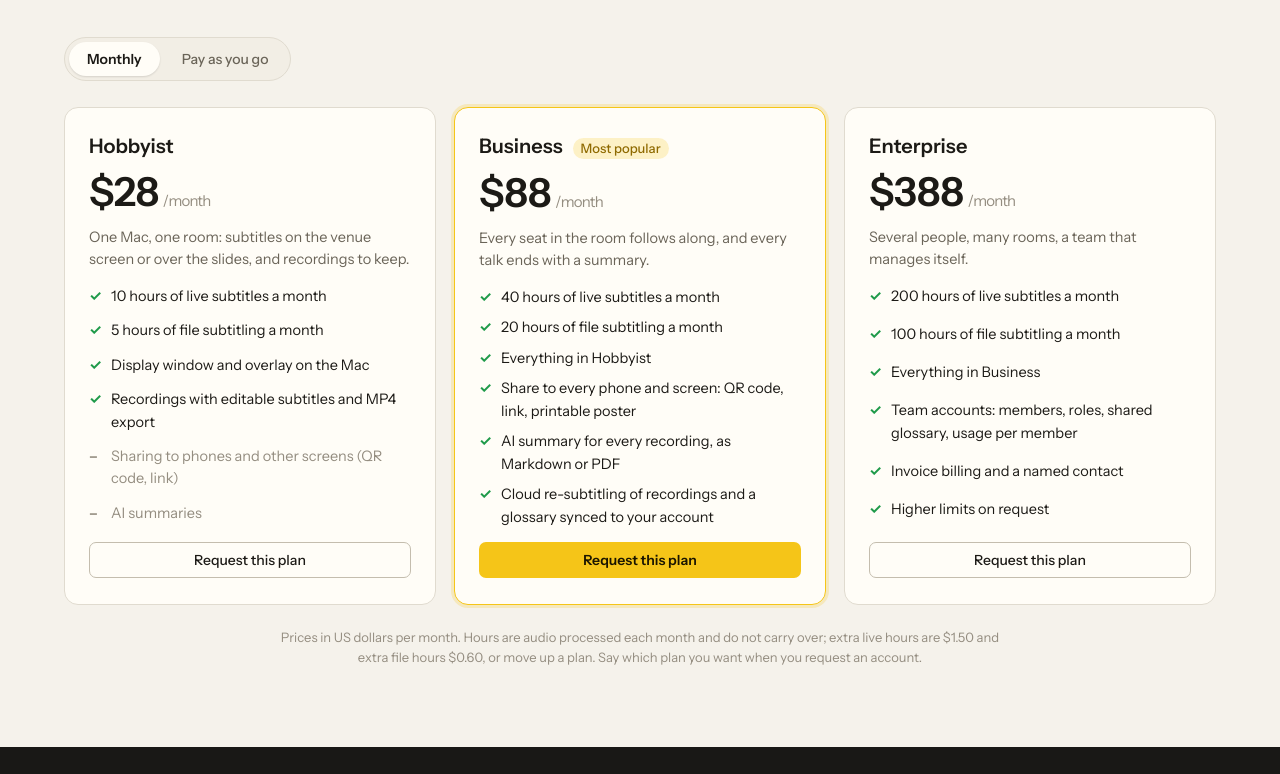
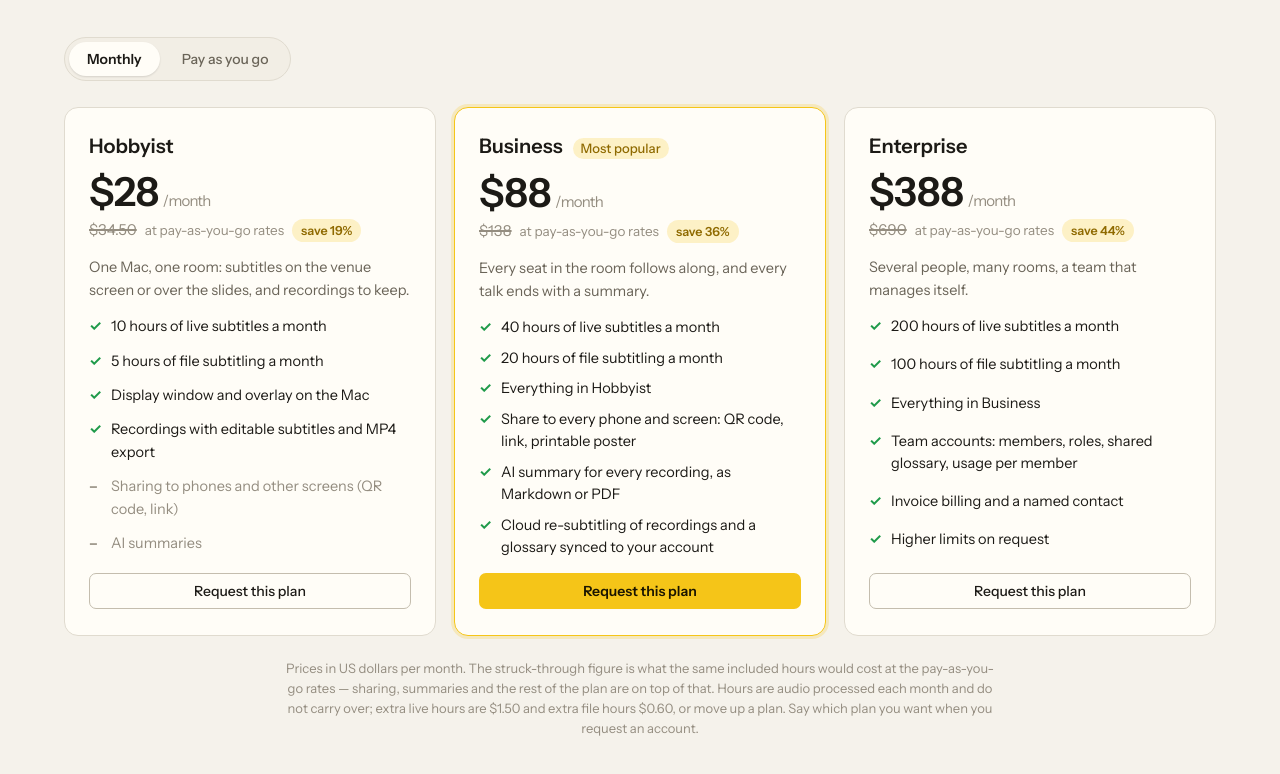
Before and after one commit to AlexLaFF/SeeSubtitles, a website: page web/site.html in a window 1280 px wide. Shown: the part 2806-3580 px from the top of the page. Drawn offline with Linux system fonts and the light colour scheme; no server answers.

Commit message:
Each monthly tier shows what its hours would cost pay as you go, struck through
The saving was implicit: you had to read the rate card, multiply and compare. Each plan card now carries
the same included hours priced at the pay-as-you-go rates, struck through, with the percentage saved —
Hobbyist $34.50 → $28 (19%), Business $138 → $88 (36%), Enterprise $690 → $388 (44%).

Computed from RATES and the plans' own liveHours/fileHours rather than written down a second time, so
retuning either side keeps the comparison honest, and a tier that did not actually save shows nothing.
The footnote says the figure covers the included hours only: sharing and summaries are on top.

Co-Authored-By: Claude Opus 5 <noreply@anthropic.com>

```diff
--- a/web/site.css
+++ b/web/site.css
@@ -127,6 +127,9 @@ html[lang^="zh"] .site .hero h1 em { font-family: var(--cjk); font-style: normal
 .site .plan h3 small { font: 500 13px/1 var(--ui); color: var(--accent-text); background: var(--accent-soft); padding: 4px 8px; border-radius: 999px; }
 .site .plan .price { font: 600 40px/1 var(--ui); letter-spacing: -.02em; }
 .site .plan .price small { font: 400 15px/1 var(--ui); color: var(--fg-3); margin-left: 4px; }
+.site .plan .compare { display: flex; align-items: baseline; gap: 8px; flex-wrap: wrap; margin: -8px 0 0; font-size: 13.5px; color: var(--fg-3); }
+.site .plan .compare s { color: var(--fg-3); text-decoration-thickness: 1.5px; font-size: 15px; }
+.site .plan .compare .save { color: var(--accent-text); background: var(--accent-soft); font-weight: 600; font-size: 12.5px; padding: 2px 9px; border-radius: 999px; }
 .site .plan .for { color: var(--fg-2); font-size: 14.5px; min-height: 42px; margin: 0; }
 .site .plan ul { list-style: none; margin: 0; padding: 0; display: grid; gap: 8px; font-size: 14.5px; color: var(--fg); flex: 1; }
 .site .plan li { padding-left: 22px; position: relative; }
--- a/web/site.js
+++ b/web/site.js
@@ -9,9 +9,10 @@
       'req.title': '账号需申请开通', 'req.body': '没有自助注册。告诉我们你要为什么加字幕；我们邮件回复并为你开通。已有账号？<a href="/login">登录</a>。',
       'price.h2': '价格', 'price.sub': '两种付费方式。都包含 Mac 应用、网页版，以及只保存在你 Mac 上的录音。',
       'price.mode.month': '按月订阅', 'price.mode.payg': '按用量付费',
-      'price.fine.month': '价格为每月美元。小时数指每月处理的音频时长，不结转；超出部分实时字幕每小时 $1.50、文件字幕每小时 $0.60，或升级方案。申请账号时说明你想要的方案。',
+      'price.fine.month': '价格为每月美元。划掉的金额是同样的包含小时数按“按用量付费”单价计算的费用——分享、AI 总结等功能还在此之外。小时数指每月处理的音频时长，不结转；超出部分实时字幕每小时 $1.50、文件字幕每小时 $0.60，或升级方案。申请账号时说明你想要的方案。',
       'price.fine.payg': '只为实际处理的用量付费，没有月费。额度预先购买，不过期；由我们人工开票并在你的账号上设置费率。分享到手机和其他屏幕仍属于按月订阅。',
       'plan.pick': '申请此方案', 'plan.month': '/月', 'plan.contact': '联系我们',
+      'plan.vsPayg': '按用量付费价', 'plan.save': '省 {pct}%',
       'hero.h1': '让<em>现场每一个人</em>都看得见字幕。',
       'hero.p': '粤语进，普通话字幕出——实时显示在会场屏幕、幻灯片之上，以及全场每一部手机。散场时，录音、字幕和摘要都已经在手。',
       'cta.download': '下载 macOS 版', 'cta.web': '打开网页版', 'hero.fine': 'macOS 13 或以上、Apple 芯片 · 文件字幕可在任何浏览器使用',
@@ -46,8 +47,9 @@
   T.en = {
     'form.sent': 'Thanks. We will reply to {email}.', 'form.err': 'Please give an email address we can reply to.',
     'dl.version': 'See Subtitles {version} · macOS 13 or later, Apple silicon', 'dl.none': 'No build is published for download yet; log in or request an account.',
-    'price.fine.month': 'Prices in US dollars per month. Hours are audio processed each month and do not carry over; extra live hours are $1.50 and extra file hours $0.60, or move up a plan. Say which plan you want when you request an account.',
+    'price.fine.month': 'Prices in US dollars per month. The struck-through figure is what the same included hours would cost at the pay-as-you-go rates — sharing, summaries and the rest of the plan are on top of that. Hours are audio processed each month and do not carry over; extra live hours are $1.50 and extra file hours $0.60, or move up a plan. Say which plan you want when you request an account.',
     'price.fine.payg': 'Pay only for what you process — no monthly fee. Credit is bought up front and does not expire; we invoice by hand and set the rate on your account. Sharing to phones and other screens stays on the monthly plans.',
+    'plan.vsPayg': 'at pay-as-you-go rates', 'plan.save': 'save {pct}%',
     'rate.free': 'Free', 'rate.incl': 'Included', 'rate.each': '/ each', 'rate.hour': '/ hour',
     'rate.note': '<b>Not in pay as you go:</b> sharing to phones and other screens — the QR code, the share link and the printable poster. Those are on the monthly plans.',
     'rate.cta': 'Request pay as you go',
@@ -83,7 +85,7 @@
 
   // the plans: prices in USD per month; the feature lines carry both languages
   const PLANS = [
-    { id: 'hobbyist', price: 28, cny: 200, en: 'Hobbyist', zh: '爱好者版',
+    { id: 'hobbyist', price: 28, cny: 200, liveHours: 10, fileHours: 5, en: 'Hobbyist', zh: '爱好者版',
       forEn: 'One Mac, one room: subtitles on the venue screen or over the slides, and recordings to keep.',
       forZh: '一台 Mac、一个会场：字幕显示在会场屏幕或幻灯片上，录音留档。',
       lines: [
@@ -94,7 +96,7 @@
         { en: 'Sharing to phones and other screens (QR code, link)', zh: '分享到手机和其他屏幕（二维码、链接）', no: true },
         { en: 'AI summaries', zh: 'AI 总结', no: true },
       ] },
-    { id: 'business', price: 88, cny: 630, en: 'Business', zh: '商务版', best: true,
+    { id: 'business', price: 88, cny: 630, liveHours: 40, fileHours: 20, en: 'Business', zh: '商务版', best: true,
       forEn: 'Every seat in the room follows along, and every talk ends with a summary.',
       forZh: '全场每一部手机都能跟读，每场讲话结束都有一份总结。',
       lines: [
@@ -105,7 +107,7 @@
         { en: 'AI summary for every recording, as Markdown or PDF', zh: '每段录音的 AI 总结，Markdown 或 PDF' },
         { en: 'Cloud re-subtitling of recordings and a glossary synced to your account', zh: '录音的云端重新加字幕，词汇表随账号同步' },
       ] },
-    { id: 'enterprise', price: 388, cny: 2780, en: 'Enterprise', zh: '企业版',
+    { id: 'enterprise', price: 388, cny: 2780, liveHours: 200, fileHours: 100, en: 'Enterprise', zh: '企业版',
       forEn: 'Several people, many rooms, a team that manages itself.',
       forZh: '多人、多会场，团队自行管理。',
       lines: [
@@ -117,6 +119,16 @@
         { en: 'Higher limits on request', zh: '可按需提高限额' },
       ] },
   ];
+  /** What a plan's included hours would cost at the pay-as-you-go rates, so the saving is visible. */
+  const rateOf = (id) => { const r = RATES.find((x) => x.id === id); return r ? r.usd : 0; };
+  function paygValue(p) {
+    if (!p.liveHours && !p.fileHours) return null;
+    const total = (p.liveHours || 0) * rateOf('live') + (p.fileHours || 0) * rateOf('file');
+    if (!(total > p.price)) return null; // never advertise a saving that is not there
+    return { total, pct: Math.round((1 - p.price / total) * 100) };
+  }
+  const money = (v) => `$${v % 1 === 0 ? v : v.toFixed(2)}`;
+
   function renderPlans() {
     const box = $('plans'); if (!box) return;
     box.innerHTML = '';
@@ -128,12 +140,21 @@
       const price = document.createElement('div'); price.className = 'price';
       price.textContent = `${p.from ? (zh ? '起 ' : 'from ') : ''}$${p.price}`;
       const per = document.createElement('small'); per.textContent = (zh ? '/月' : '/month') + (zh ? ` · 约 ¥${p.cny}` : ''); price.appendChild(per);
+      const cmp = paygValue(p);
+      let compare = null;
+      if (cmp) {
+        compare = document.createElement('div'); compare.className = 'compare';
+        const was = document.createElement('s'); was.textContent = money(cmp.total);
+        const at = document.createElement('span'); at.textContent = msg('plan.vsPayg');
+        const save = document.createElement('span'); save.className = 'save'; save.textContent = msg('plan.save', { pct: cmp.pct });
+        compare.append(was, at, save);
+      }
       const f = document.createElement('p'); f.className = 'for'; f.textContent = zh ? p.forZh : p.forEn;
       const ul = document.createElement('ul');
       for (const l of p.lines) { const li = document.createElement('li'); if (l.no) li.className = 'no'; li.textContent = zh ? l.zh : l.en; ul.appendChild(li); }
       const b = document.createElement('a'); b.href = '#req'; b.className = `btn ${p.best ? 'primary' : ''}`; b.textContent = zh ? (p.from ? '联系我们' : '申请此方案') : (p.from ? 'Talk to us' : 'Request this plan');
       b.addEventListener('click', (e) => { e.preventDefault(); requestWith(p.id); });
-      card.append(h, price, f, ul, b);
+      card.append(h, price, ...(compare ? [compare] : []), f, ul, b);
       box.appendChild(card);
     }
   }
@@ -141,8 +162,8 @@
   // pay as you go: a price per hour of audio, charged only on what is actually processed.
   // `cny` is the rounded yuan equivalent shown on the Chinese page.
   const RATES = [
-    { en: 'Live subtitles', zh: '实时字幕', unitEn: 'per hour of speech, on the venue screen or over your slides', unitZh: '每小时讲话，显示在会场屏幕或幻灯片上', usd: 3.00, cny: 21, per: 'hour' },
-    { en: 'File subtitling', zh: '文件字幕', unitEn: 'per hour of uploaded video or audio', unitZh: '每小时上传的视频或录音', usd: 0.90, cny: 6.5, per: 'hour' },
+    { id: 'live', en: 'Live subtitles', zh: '实时字幕', unitEn: 'per hour of speech, on the venue screen or over your slides', unitZh: '每小时讲话，显示在会场屏幕或幻灯片上', usd: 3.00, cny: 21, per: 'hour' },
+    { id: 'file', en: 'File subtitling', zh: '文件字幕', unitEn: 'per hour of uploaded video or audio', unitZh: '每小时上传的视频或录音', usd: 0.90, cny: 6.5, per: 'hour' },
     { en: 'Cloud re-subtitling', zh: '云端重新加字幕', unitEn: 'per hour of recording, run again in one pass', unitZh: '每小时录音，整段重跑一次', usd: 0.90, cny: 6.5, per: 'hour' },
     { en: 'AI summary', zh: 'AI 摘要', unitEn: 'each, as Markdown or an A4 PDF', unitZh: '每份，Markdown 或 A4 PDF', usd: 0.75, cny: 5.4, per: 'each' },
     { en: 'MP4 with burned-in subtitles', zh: '烧录字幕的 MP4', unitEn: 'per hour of video, in the web app — free on the Mac', unitZh: '每小时视频，网页版——在 Mac 上免费', usd: 0.50, cny: 3.6, per: 'hour' },
```
